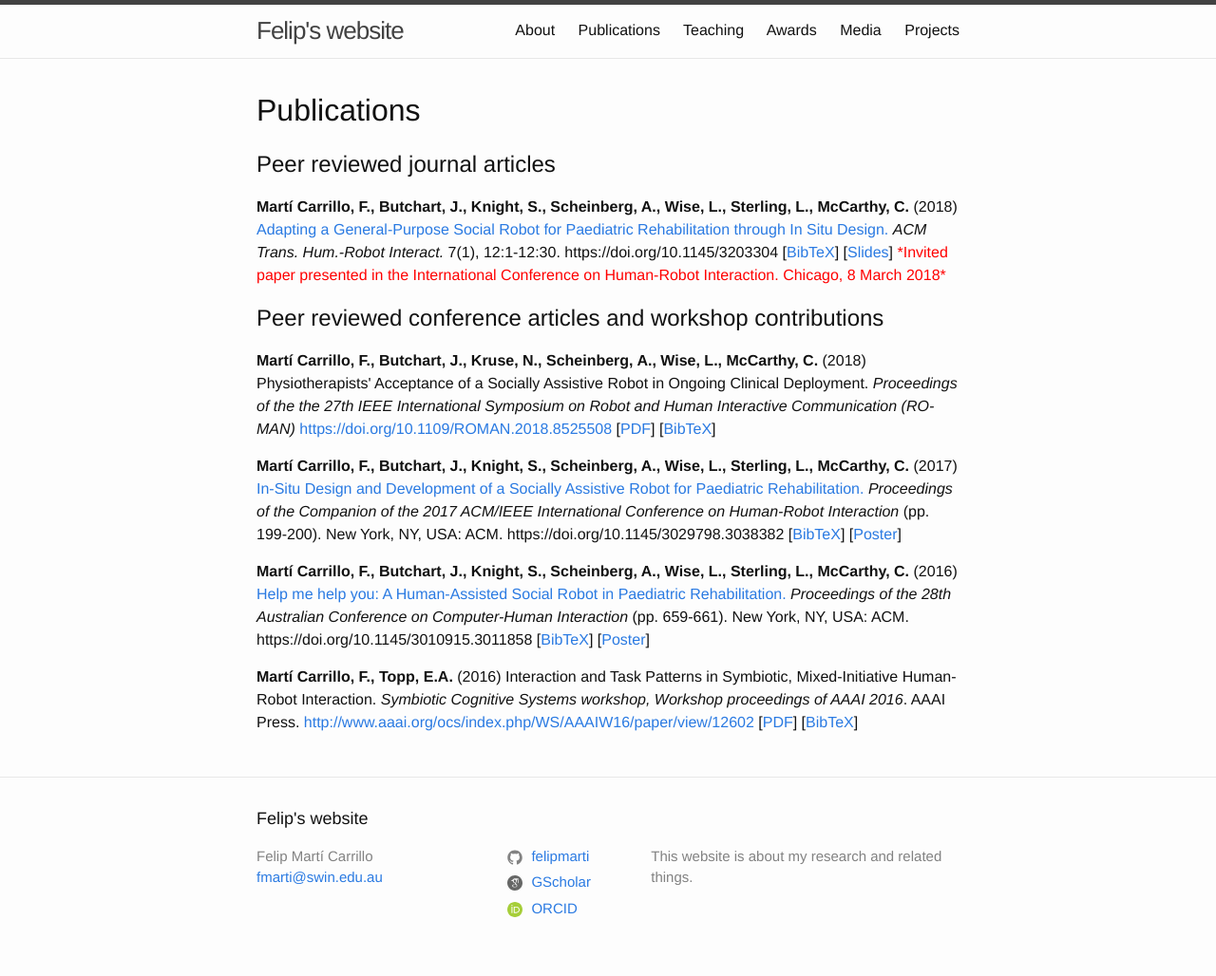
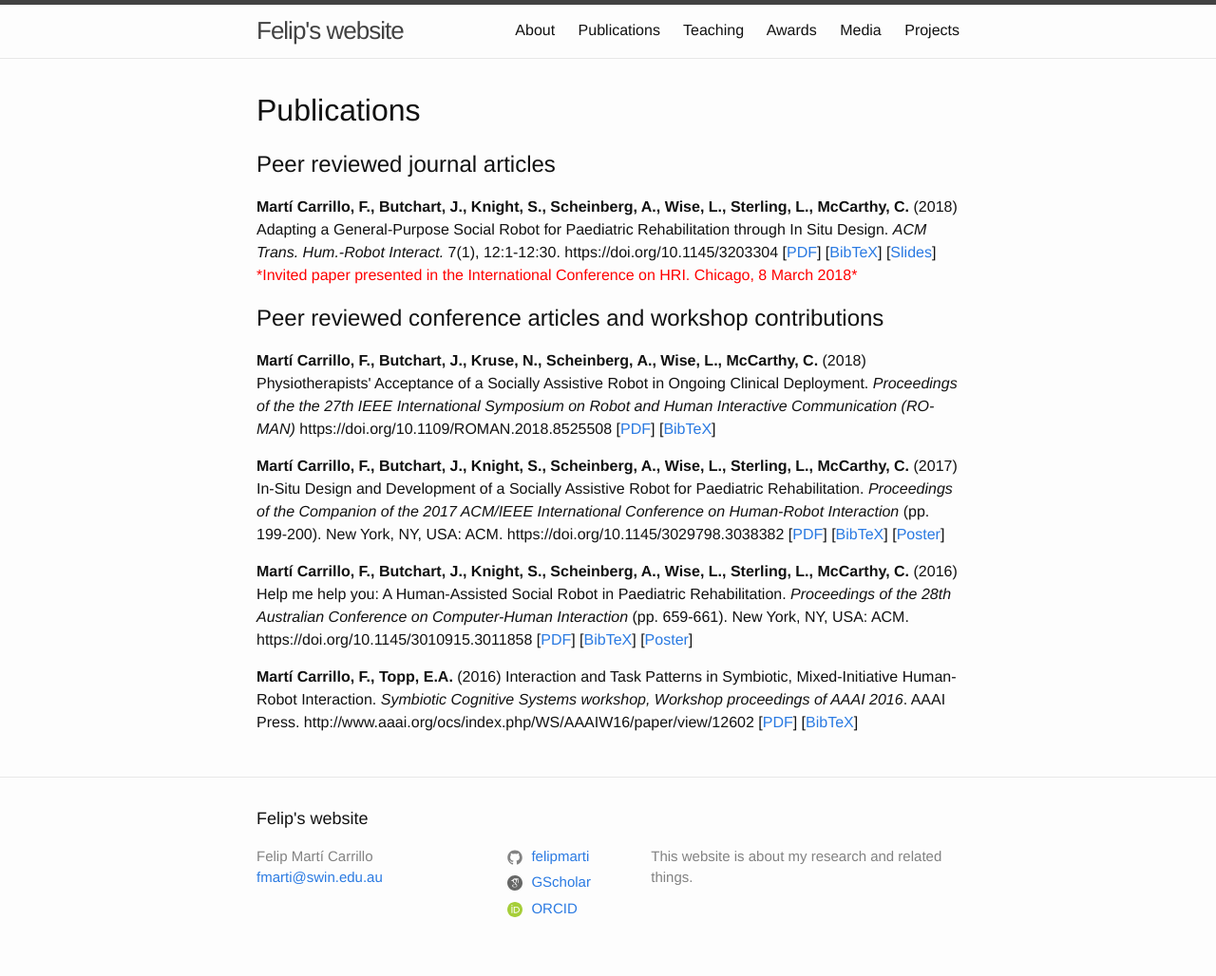
Before and after one commit to FelipMarti/felipmarti.github.io, a Jekyll site: the page built from pub.html, in a window 1280 px wide. Shown: the whole page at 95% size. Built offline with Jekyll 4.4.1, drawn with Linux system fonts in a browser that asks for light colours; some of the changed lines change nothing that is shown.

Commit message:
modification of  publications

```diff
--- a/pub.html
+++ b/pub.html
@@ -11,54 +11,57 @@ title: Publications
 			<h2>Peer reviewed journal articles</h2>
 
             <p><strong>Martí Carrillo, F., Butchart, J., Knight, S., Scheinberg, A., Wise, L., Sterling, L., McCarthy, C.</strong> (2018)
-            <a href="https://dl.acm.org/authorize?N651747"
-            title="Adapting a General-Purpose Social Robot for Paediatric Rehabilitation through In Situ Design">
-            Adapting a General-Purpose Social Robot for Paediatric Rehabilitation through In Situ Design.</a>
+            Adapting a General-Purpose Social Robot for Paediatric Rehabilitation through In Situ Design.
             <em>ACM Trans. Hum.-Robot Interact.</em> 7(1), 12:1-12:30.
             https://doi.org/10.1145/3203304
             <!-- <a href="https://doi.acm.org/10.1145/3203304">https://doi.acm.org/10.1145/3203304</a> -->
+            [<a href="https://dl.acm.org/authorize?N651747"
+            title="Adapting a General-Purpose Social Robot for Paediatric Rehabilitation through In Situ Design">PDF</a>]
             [<a href="pub/bib/marti2018adapting_bib.html">BibTeX</a>]
             [<a href="pub/slides/THRI2018-Chicago.pdf">Slides</a>]
-            <span style="color:red;">*Invited paper presented in the International Conference on Human-Robot Interaction. Chicago, 8 March 2018*</span>
+            <span style="color:red;">*Invited paper presented in the International Conference on HRI. Chicago, 8 March 2018*</span>
 
 			<h2>Peer reviewed conference articles and workshop contributions</h2>
 
             <p><strong>Martí Carrillo, F., Butchart, J., Kruse, N., Scheinberg, A., Wise, L., McCarthy, C.</strong> (2018)
             Physiotherapists' Acceptance of a Socially Assistive Robot in Ongoing Clinical Deployment.
             <em>Proceedings of the the 27th IEEE International Symposium on Robot and Human Interactive Communication (RO-MAN)</em>
-            <a href="https://doi.org/10.1109/ROMAN.2018.8525508">https://doi.org/10.1109/ROMAN.2018.8525508</a>
-            <!-- [<a href="https://researchbank.swinburne.edu.au/file/90845f01-5edc-4990-beb7-f858ac2c5070/1/2017_carrillo_insitu%20design%20and%20development.pdf">PDF</a>] -->
-            [<a href="pub/papers/marti-roman2018-preprint.pdf">PDF</a>]
+            https://doi.org/10.1109/ROMAN.2018.8525508
+            <!-- <a href="https://doi.org/10.1109/ROMAN.2018.8525508">https://doi.org/10.1109/ROMAN.2018.8525508</a> -->
+            [<a href="https://researchbank.swinburne.edu.au/file/4f2300c3-84da-449e-88f9-29161bb2fe34/1/2018-marti-physiotherapists-acceptance_of.pdf"
+            title="Physiotherapists' Acceptance of a Socially Assistive Robot in Ongoing Clinical Deployment">PDF</a>]
             [<a href="pub/bib/marti2018physiotherapists_bib">BibTeX</a>]
 
             <p><strong>Martí Carrillo, F., Butchart, J., Knight, S., Scheinberg, A., Wise, L., Sterling, L., McCarthy, C.</strong> (2017)
-            <a href="https://dl.acm.org/authorize?N658335"
-            title="In-Situ Design and Development of a Socially Assistive Robot for Paediatric Rehabilitation">
-            In-Situ Design and Development of a Socially Assistive Robot for Paediatric Rehabilitation.</a>
+            In-Situ Design and Development of a Socially Assistive Robot for Paediatric Rehabilitation.
             <em>Proceedings of the Companion of the 2017 ACM/IEEE International Conference on Human-Robot Interaction</em>
             (pp. 199-200). New York, NY, USA: ACM.
             https://doi.org/10.1145/3029798.3038382
             <!-- <a href="https://doi.org/10.1145/3029798.3038382">https://doi.org/10.1145/3029798.3038382</a> -->
             <!-- [<a href="https://researchbank.swinburne.edu.au/file/90845f01-5edc-4990-beb7-f858ac2c5070/1/2017_carrillo_insitu%20design%20and%20development.pdf">PDF</a>] -->
+            [<a href="https://dl.acm.org/authorize?N658335"
+            title="In-Situ Design and Development of a Socially Assistive Robot for Paediatric Rehabilitation">PDF</a>]
             [<a href="pub/bib/marti2017insitu_bib">BibTeX</a>]
             [<a href="pub/poster/HRI2017-Vienna">Poster</a>]
 
             <p><strong>Martí Carrillo, F., Butchart, J., Knight, S., Scheinberg, A., Wise, L., Sterling, L., McCarthy, C.</strong> (2016)
-            <a href="https://dl.acm.org/authorize?N658324" title=""Help me help you": a human-assisted social robot in paediatric rehabilitation">
-            Help me help you: A Human-Assisted Social Robot in Paediatric Rehabilitation.</a>
+            Help me help you: A Human-Assisted Social Robot in Paediatric Rehabilitation.
             <em>Proceedings of the 28th Australian Conference on Computer-Human Interaction</em>
             (pp. 659-661). New York, NY, USA: ACM.
             https://doi.org/10.1145/3010915.3011858
             <!-- <a href="https://doi.org/10.1145/3010915.3011858">https://doi.org/10.1145/3010915.3011858</a> -->
-            <!-- [PDF] -->
+            [<a href="https://dl.acm.org/authorize?N658324"
+            title="Help me help you: a human-assisted social robot in paediatric rehabilitation">PDF</a>]
             [<a href="pub/bib/marti2016help_bib.html">BibTeX</a>]
             [<a href="pub/poster/OzCHI2016-Launceston">Poster</a>]
 
             <p><strong>Martí Carrillo, F., Topp, E.A.</strong> (2016)
             Interaction and Task Patterns in Symbiotic, Mixed-Initiative Human-Robot Interaction.
             <em>Symbiotic Cognitive Systems workshop, Workshop proceedings of AAAI 2016</em>. AAAI Press.
-            <a href="http://www.aaai.org/ocs/index.php/WS/AAAIW16/paper/view/12602">http://www.aaai.org/ocs/index.php/WS/AAAIW16/paper/view/12602</a>
-            [<a href="https://lup.lub.lu.se/search/ws/files/18302296/Marti_Topp_WS15_InteractionPatterns.pdf">PDF</a>]
+            <!-- <a href="http://www.aaai.org/ocs/index.php/WS/AAAIW16/paper/view/12602">http://www.aaai.org/ocs/index.php/WS/AAAIW16/paper/view/12602</a> -->
+            http://www.aaai.org/ocs/index.php/WS/AAAIW16/paper/view/12602
+            [<a href="https://lup.lub.lu.se/search/ws/files/18302296/Marti_Topp_WS15_InteractionPatterns.pdf"
+            title="Interaction and Task Patterns in Symbiotic, Mixed-Initiative Human-Robot Interaction">PDF</a>]
             [<a href="pub/bib/marti2016interaction_bib.html">BibTeX</a>]
 
 
```
